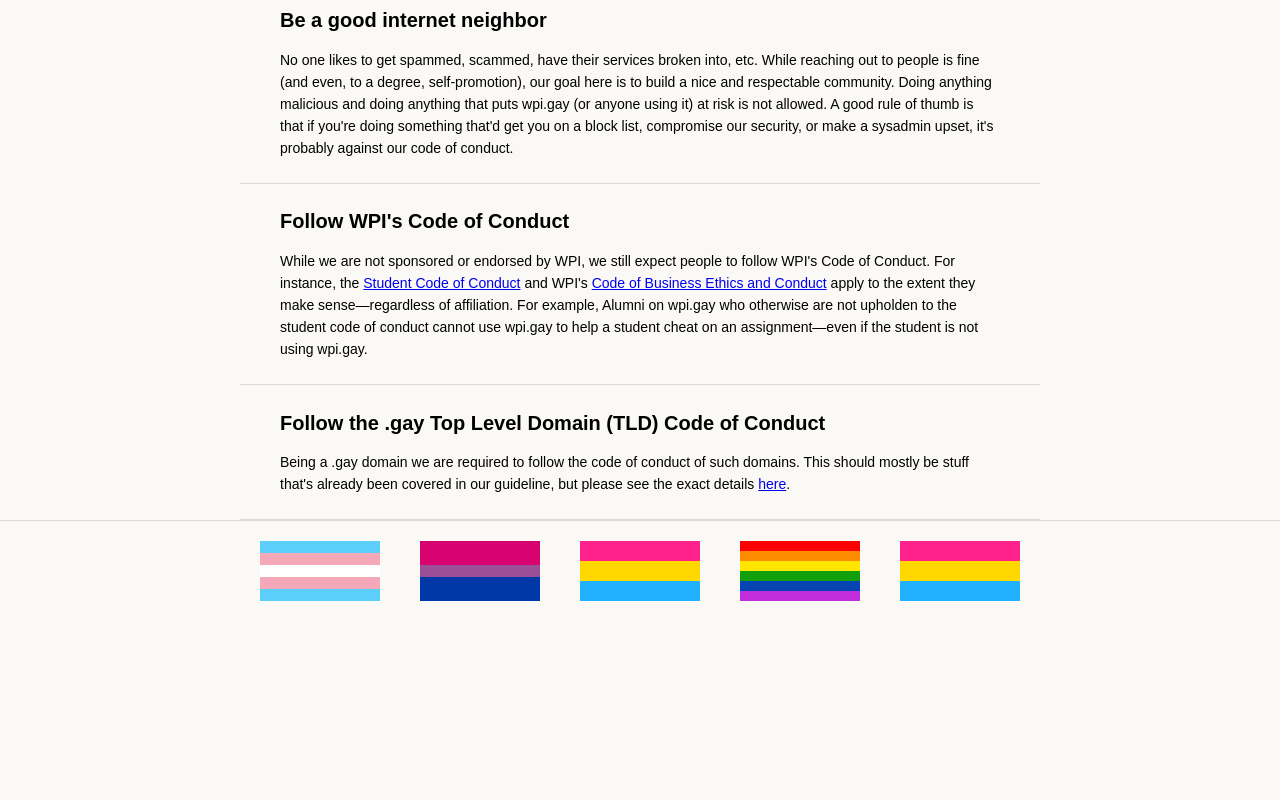
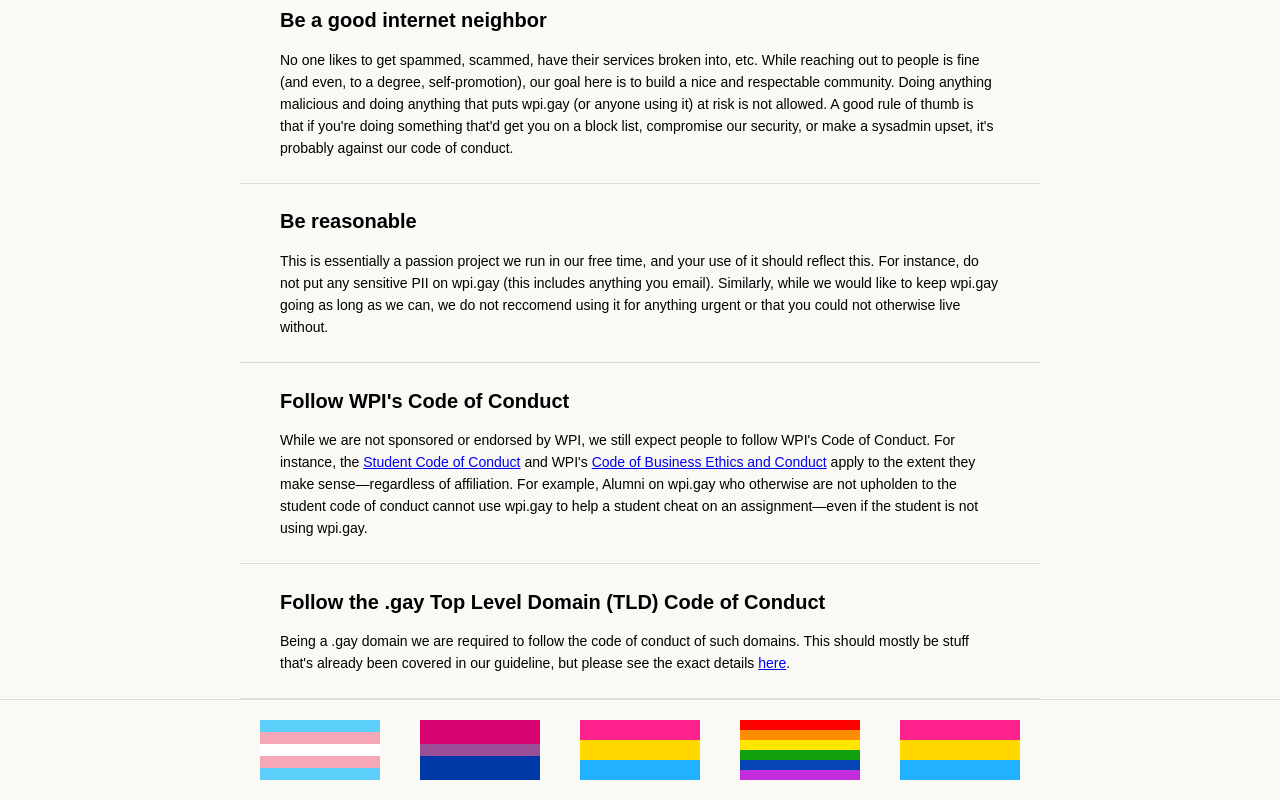
Before and after one commit to wpi-gay/wpi.gay, a plain HTML site: page code-of-conduct.html in a window 1280 px wide. Shown: the part 771-1571 px from the top of the page. Before the commit the page ends 1392 px from the top, so only its background shows below. Drawn offline with nearby package versions, Linux system fonts and the light colour scheme.

Commit message:
added Be Reasonable clause

```diff
--- a/code-of-conduct.html
+++ b/code-of-conduct.html
@@ -108,6 +108,19 @@
 		<section class="centeredcontent capcontentwidth">
 			<main>
 				<article>
+					<h2>Be reasonable</h2>
+					<p>
+					 This is essentially a passion project we run in our free time, and your use of it should reflect this. For instance, do not put any sensitive PII on wpi.gay (this includes anything you email). Similarly, while we would like to keep wpi.gay going as long as we can, we do not reccomend using it for anything urgent or that you could not otherwise live without.
+					<p>
+				</article>
+			</main>
+		</section>
+
+		<hr>
+
+		<section class="centeredcontent capcontentwidth">
+			<main>
+				<article>
 					<h2>Follow WPI's Code of Conduct </h2>
 					<p>
 						While we are not sponsored or endorsed by WPI, we still expect people to follow WPI's Code of Conduct. For instance, the <a href="https://www.wpi.edu/offices/dean-students/code-of-conduct" rel="noopener noreferrer">Student Code of Conduct</a> and WPI's <a href="https://www.wpi.edu/about/policies/code-business-ethics-and-conduct" rel="noopener noreferrer">Code of Business Ethics and Conduct</a> apply to the extent they make sense—regardless of affiliation. For example, Alumni on wpi.gay who otherwise are not upholden to the student code of conduct cannot use wpi.gay to help a student cheat on an assignment—even if the student is not using wpi.gay.
```
